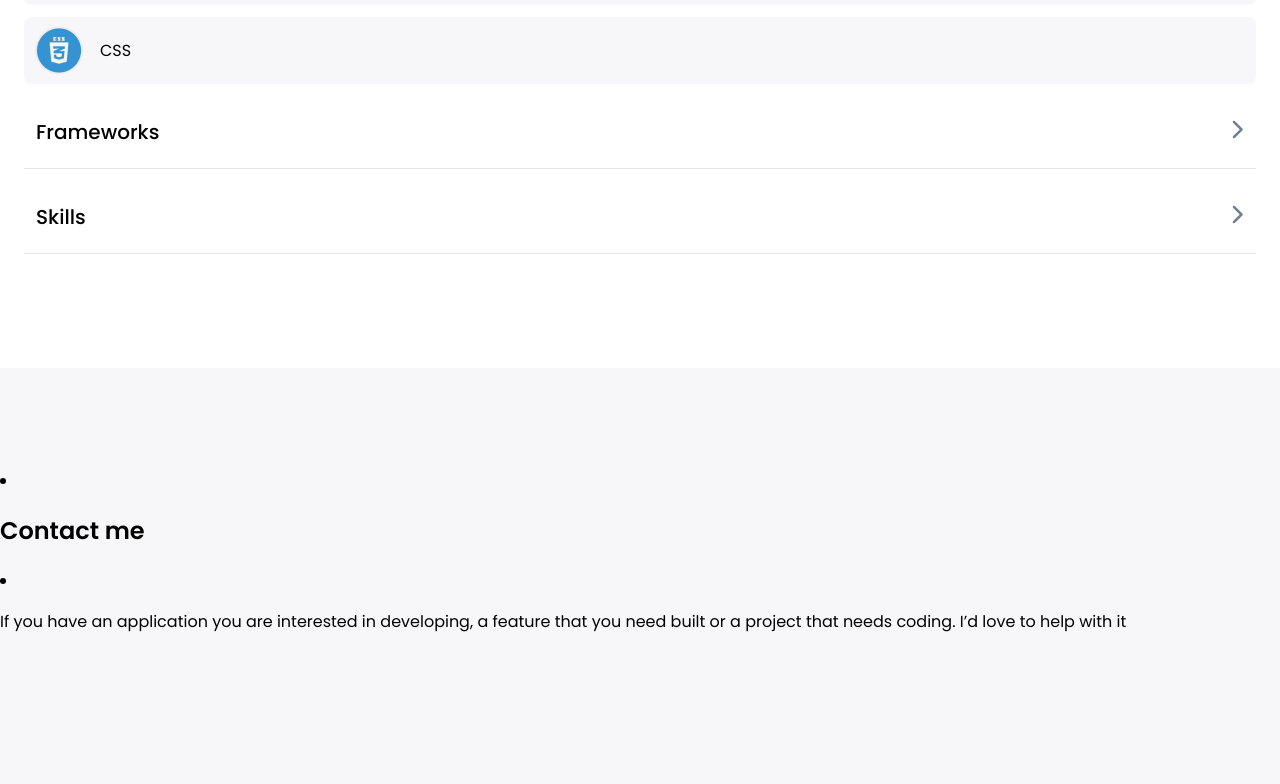
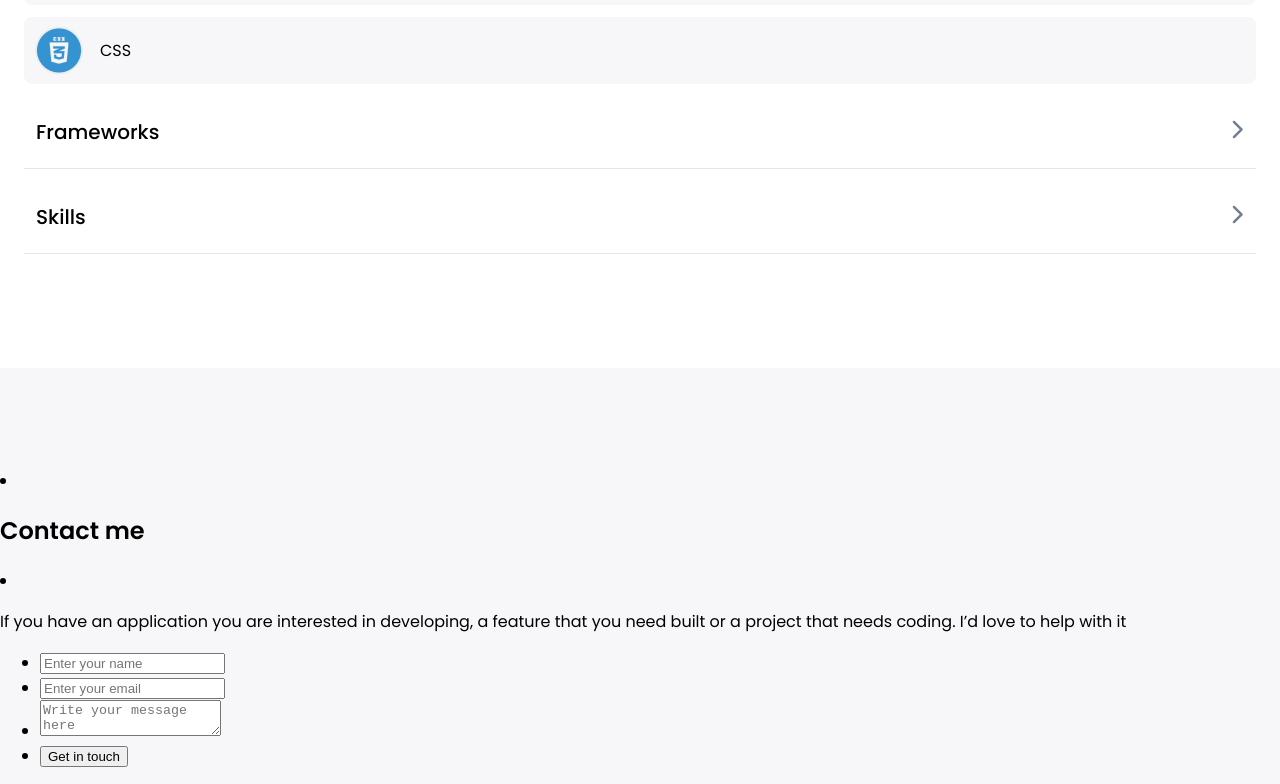
Before and after one commit to hafedEfheij/mobile-portfolio, a website: page index.html in a window 1280 px wide. Shown: the part 4222-5006 px from the top of the page. Before the commit the page ends 4872 px from the top, so only its background shows below. Drawn offline with Linux system fonts and the light colour scheme.

Commit message:
add input in html file

```diff
--- a/index.html
+++ b/index.html
@@ -334,6 +334,45 @@
             feature that you need built or a project that needs coding. I’d love
             to help with it
           </p>
+          <ul id="contact-form-ul">
+              <li>
+                <label>
+                  <input
+                    name="name"
+                    id="name"
+                    type="text"
+                    placeholder="Enter your name"
+                    maxlength="30"
+                    required
+                /></label>
+              </li>
+              <li>
+                <label>
+                  <input
+                    name="email"
+                    id="email"
+                    type="email"
+                    placeholder="Enter your email"
+                    required
+                /></label>
+              </li>
+              <li>
+                <label>
+                  <textarea
+                    name="message"
+                    id="message"
+                    placeholder="Write your message here"
+                    maxlength="500"
+                    required
+                  ></textarea>
+                </label>
+              </li>
+              <li>
+                <button id="btn-contact-form" type="submit">
+                  Get in touch
+                </button>
+              </li>
+            </ul>
     </section>
   </body>
 </html>
```
